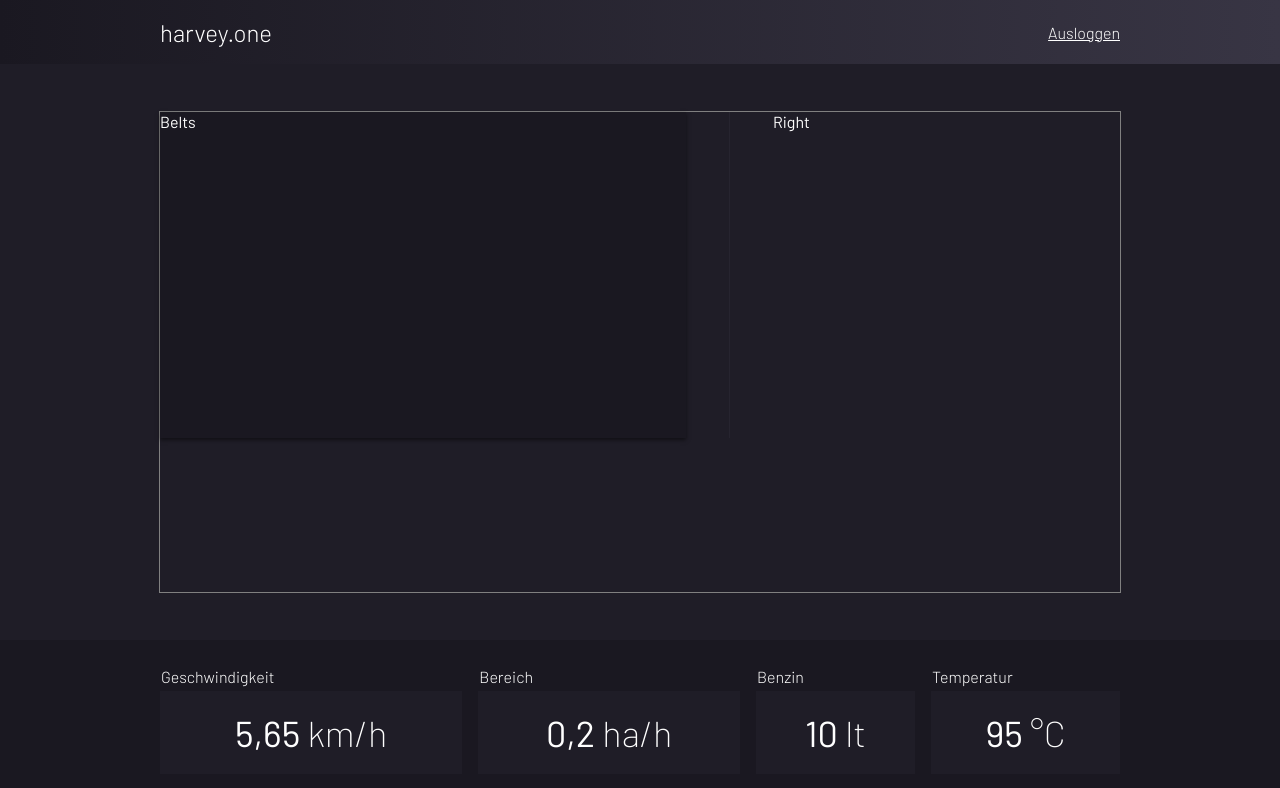
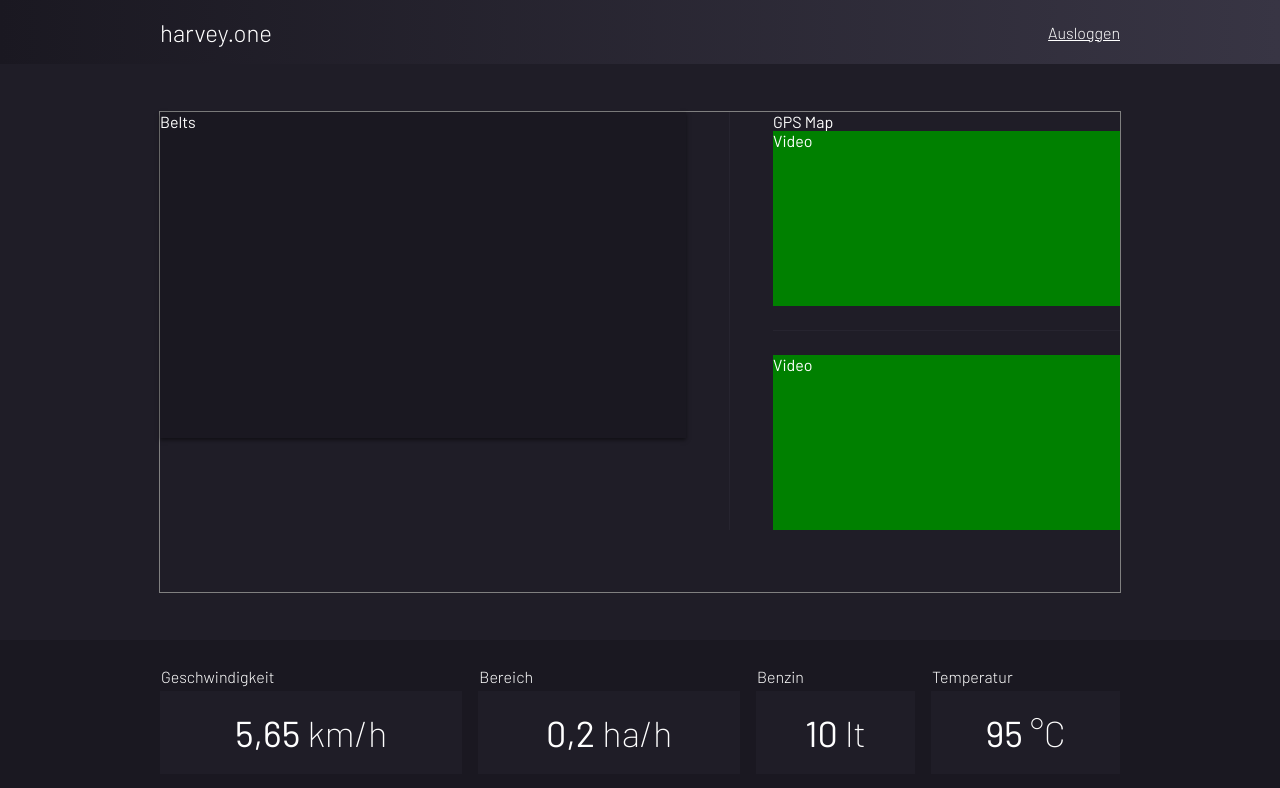
Before and after one commit to axlbert/harvey-control-panel, a React (Create React App) app: page / in a window 1280 px wide. Shown: the top 788 px of the page. Built offline with nearby package versions, Linux system fonts and the light colour scheme.

Commit message:
init video component

```diff
--- a/src/Main/Main.css
+++ b/src/Main/Main.css
@@ -13,6 +13,7 @@
 
 .Main-Left {
   display: flex;
+  flex-direction: column;
   box-sizing: border-box;
   border-right: 1px solid rgb(38, 36, 47);
   width: 570px;
@@ -21,7 +22,13 @@
 
 .Main-Right {
   display: flex;
+  flex-direction: column;
   box-sizing: border-box;
   width: 390px;
   padding-left: 43px;
 }
+
+.Main-VideoSeparator {
+  margin: 1.5rem 0;
+  border-top: 1px solid rgb(38, 36, 47);
+}
--- a/src/Main/Main.js
+++ b/src/Main/Main.js
@@ -2,6 +2,7 @@ import React from 'react';
 
 import './Main.css';
 import Belts from './Belts/Belts';
+import Video from './Video/Video';
 
 export default function Main() {
   return (
@@ -10,7 +11,12 @@ export default function Main() {
         <div className="Main-Left">
           <Belts />
         </div>
-        <div className="Main-Right">Right</div>
+        <div className="Main-Right">
+          <div>GPS Map</div>
+          <Video />
+          <div className="Main-VideoSeparator"></div>
+          <Video />
+        </div>
       </div>
     </main>
   );
--- /dev/null
+++ b/src/Main/Video/Video.css
@@ -0,0 +1,5 @@
+.Video {
+  width: 100%;
+  height: 175px;
+  background-color: green;
+}
--- /dev/null
+++ b/src/Main/Video/Video.js
@@ -0,0 +1,9 @@
+import React from 'react';
+
+import './Video.css';
+
+export default function Video() {
+  return (
+    <div className="Video">Video</div>
+  );
+}
```
